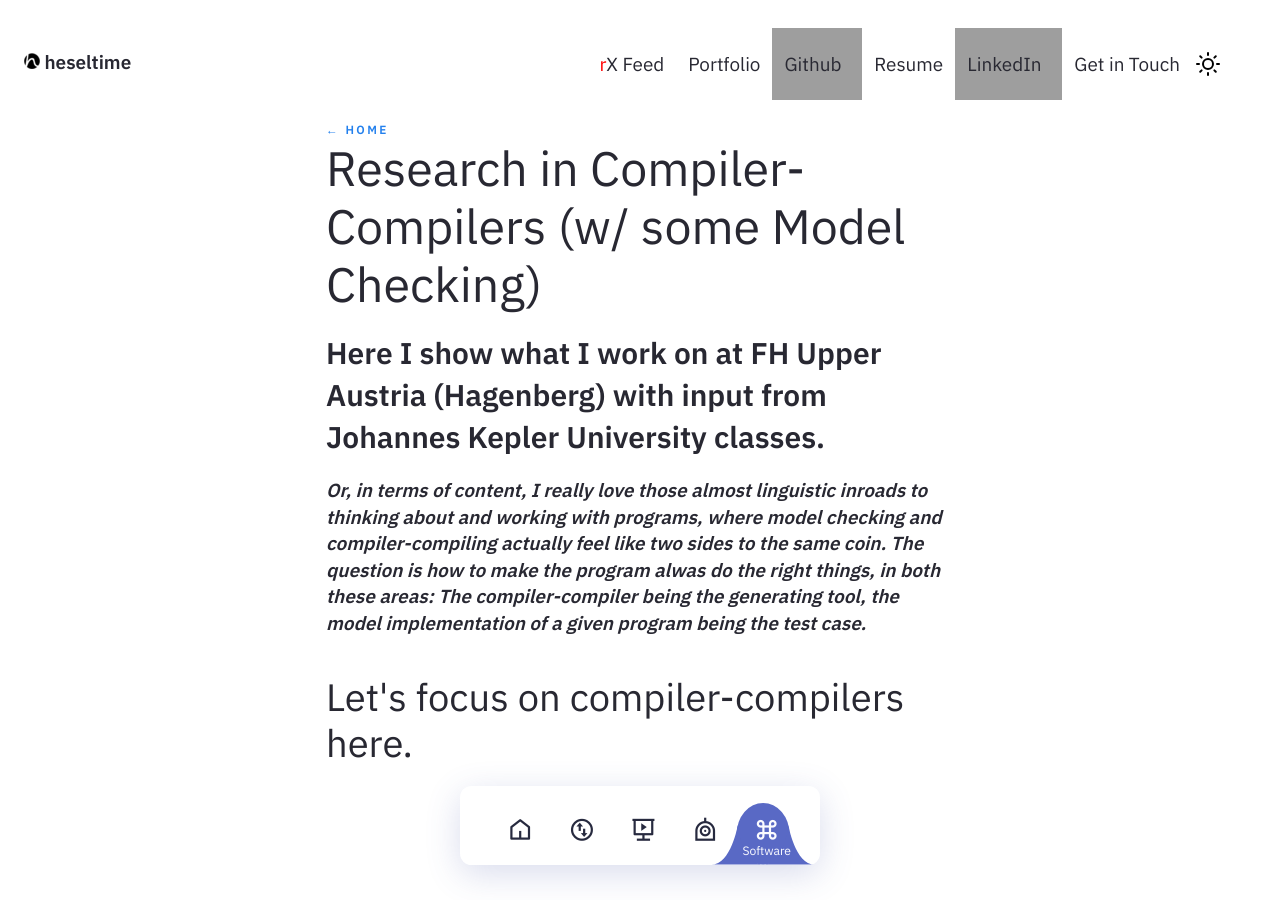
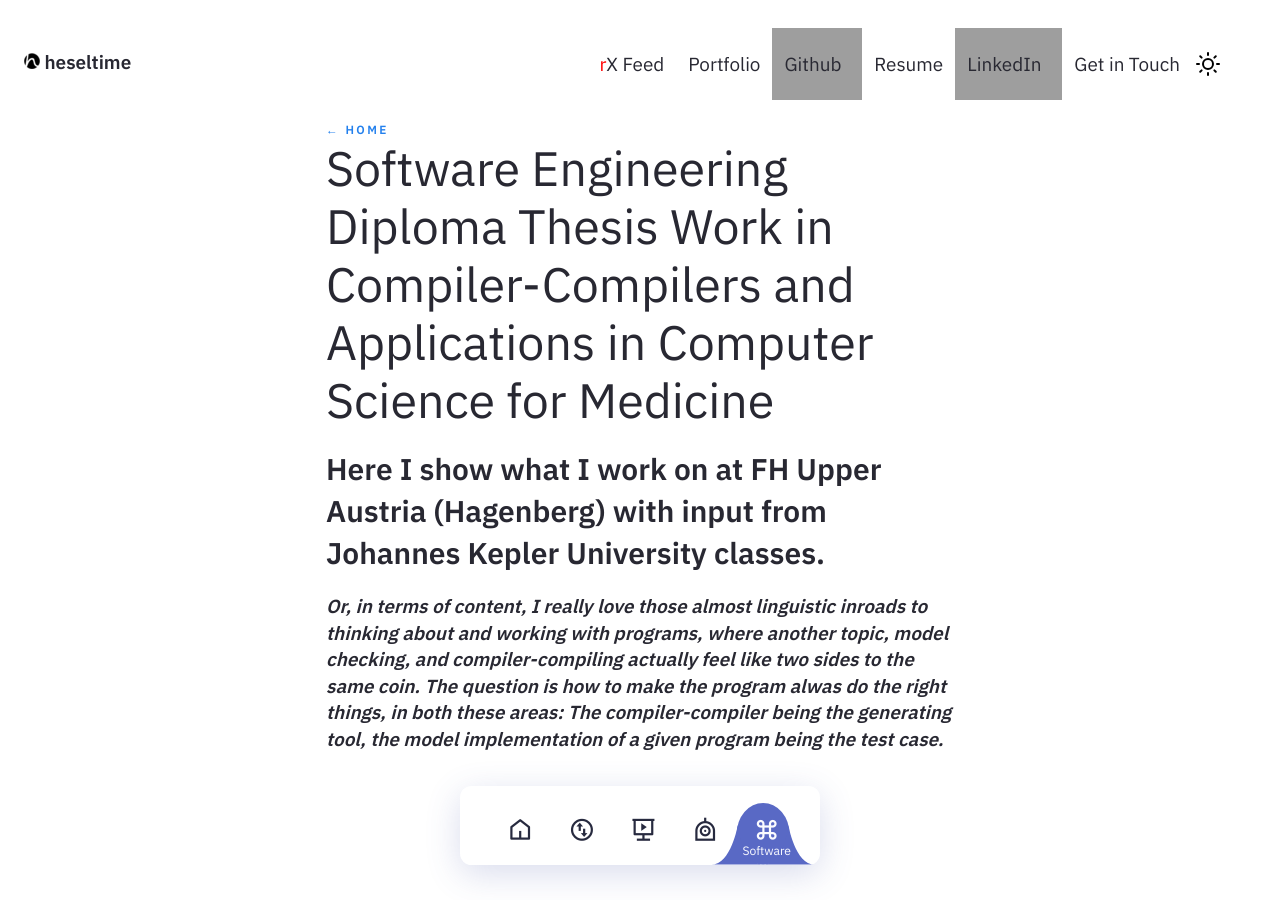
Before and after one commit to heseltime/heseltime.github.io, a Jekyll site: the page built from pages/rDse.md, in a window 1280 px wide, cut to the strip 0-900 px from the top of the page. Built offline with Jekyll 4.4.1, drawn with Linux system fonts in a browser that asks for light colours; grey boxes are pictures that could not be loaded.

Commit message:
Pages Titles

```diff
--- a/pages/rDse.md
+++ b/pages/rDse.md
@@ -1,15 +1,13 @@
 ---
 layout: Post
 permalink: /rDse
-title: Research in Compiler-Compilers (w/ some Model Checking)
+title: Software Engineering Diploma Thesis Work in Compiler-Compilers and Applications in Computer Science for Medicine
 feedformat: none
 ---
 
 ## Here I show what I work on at FH Upper Austria (Hagenberg) with input from Johannes Kepler University classes. ##
 
-**_Or, in terms of content, I really love those almost linguistic inroads to thinking about and working with programs, where model checking and compiler-compiling actually feel like two sides to the same coin. The question is how to make the program alwas do the right things, in both these areas: The compiler-compiler being the generating tool, the model implementation of a given program being the test case._**
-
-# Let's focus on compiler-compilers here. #
+**_Or, in terms of content, I really love those almost linguistic inroads to thinking about and working with programs, where another topic, model checking, and compiler-compiling actually feel like two sides to the same coin. The question is how to make the program alwas do the right things, in both these areas: The compiler-compiler being the generating tool, the model implementation of a given program being the test case._**
 
 <nav class="nav">
     <ul class="nav__list">
```
Also changed, not shown: pages/rDai.md (+2 -2 lines).
